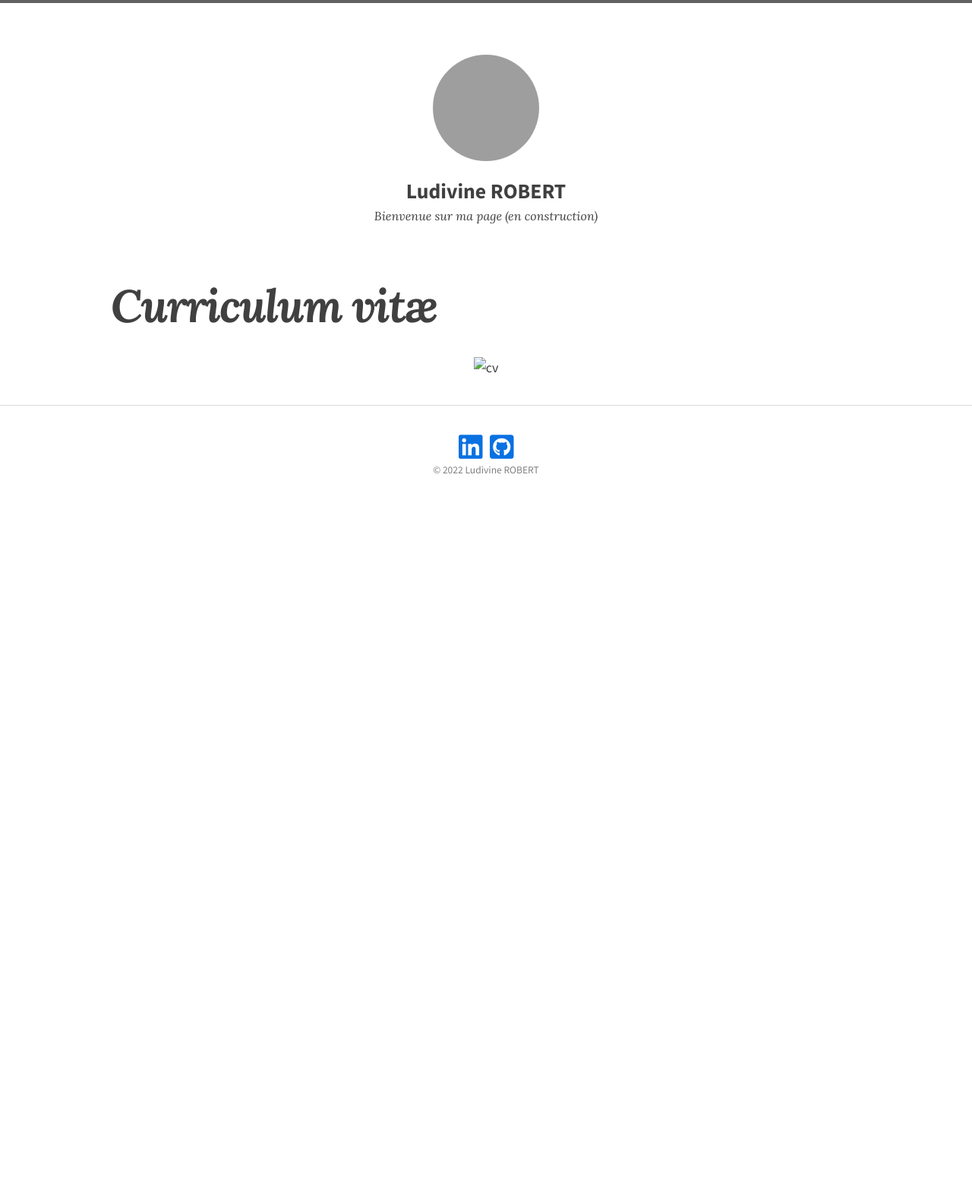
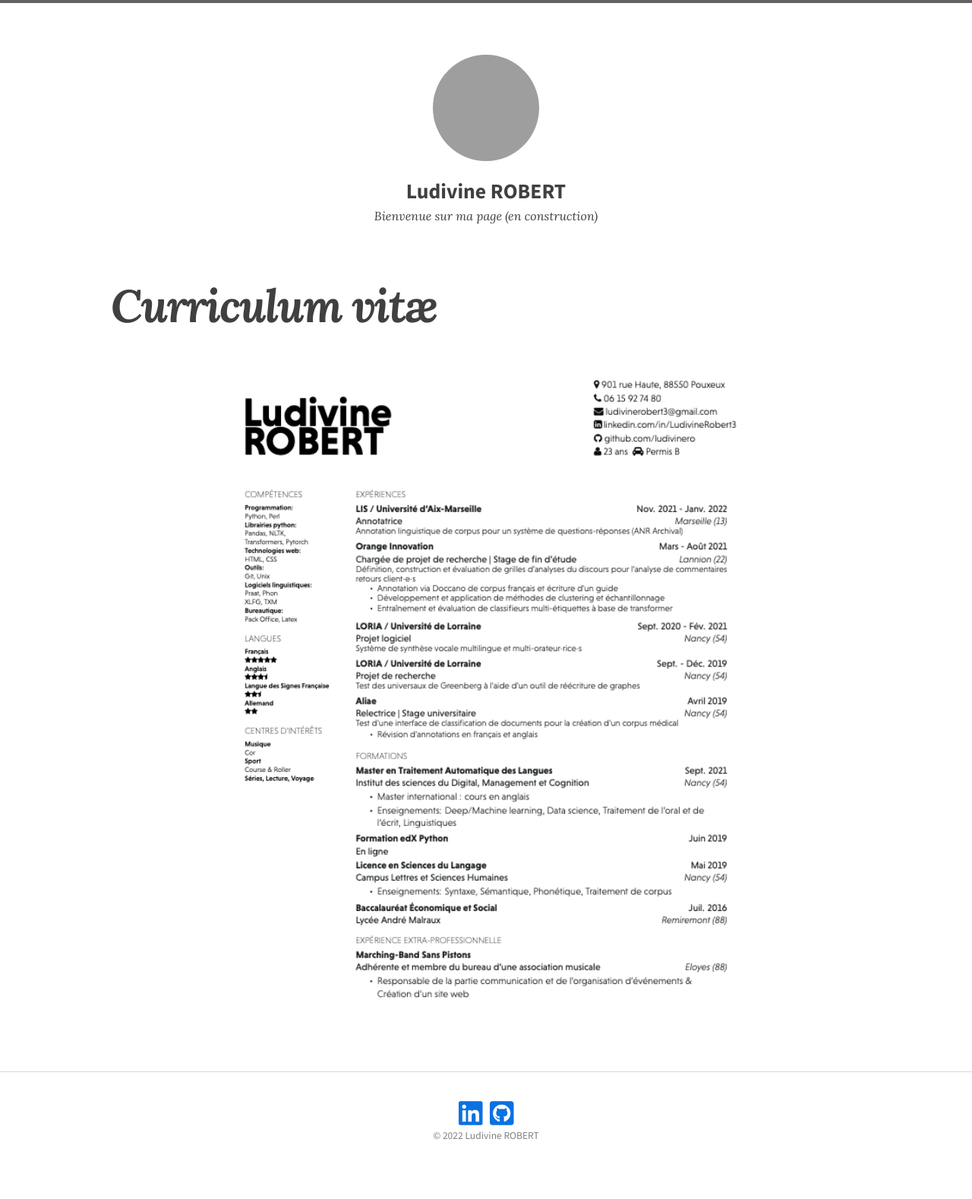
Before and after one commit to ludivinero/ludivinero.github.io, a Jekyll site: the page built from cv.md, in a window 1280 px wide. Shown: the whole page at 76% size. Built offline with Jekyll 4.4.1, drawn with Linux system fonts in a browser that asks for light colours; nearby versions of some CDN libraries; before the commit the page ends 900 px from its top, so only the background shows below that; grey boxes are pictures that could not be loaded.

Commit message:
Update cv.md

```diff
--- a/cv.md
+++ b/cv.md
@@ -6,4 +6,4 @@ show_excerpts: true
 entries_layout: list
 ---
 
-<p align="center"><img src="CV_Ludivine_Robert.png" width="700" alt="cv" /></p>
+<p align="center"><img src="/CV_Ludivine_Robert.png" width="700" alt="cv" /></p>
```
